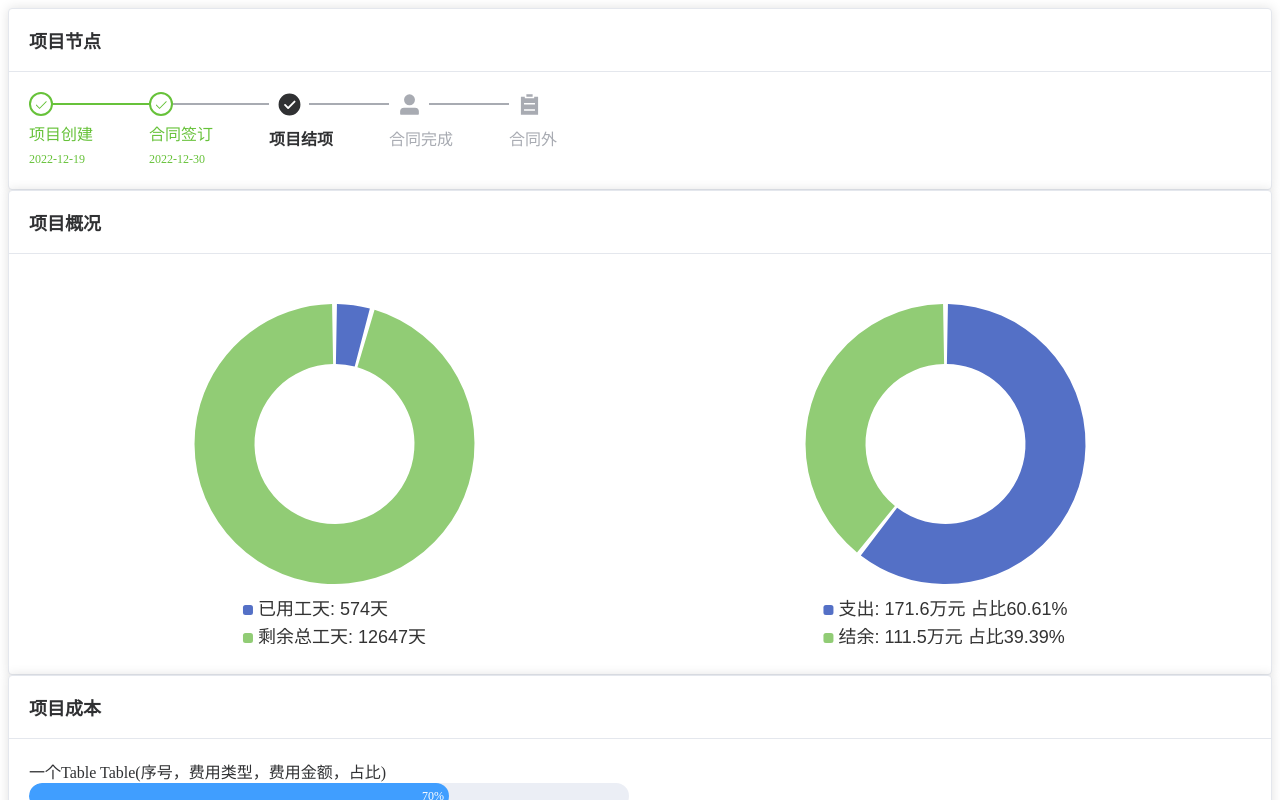
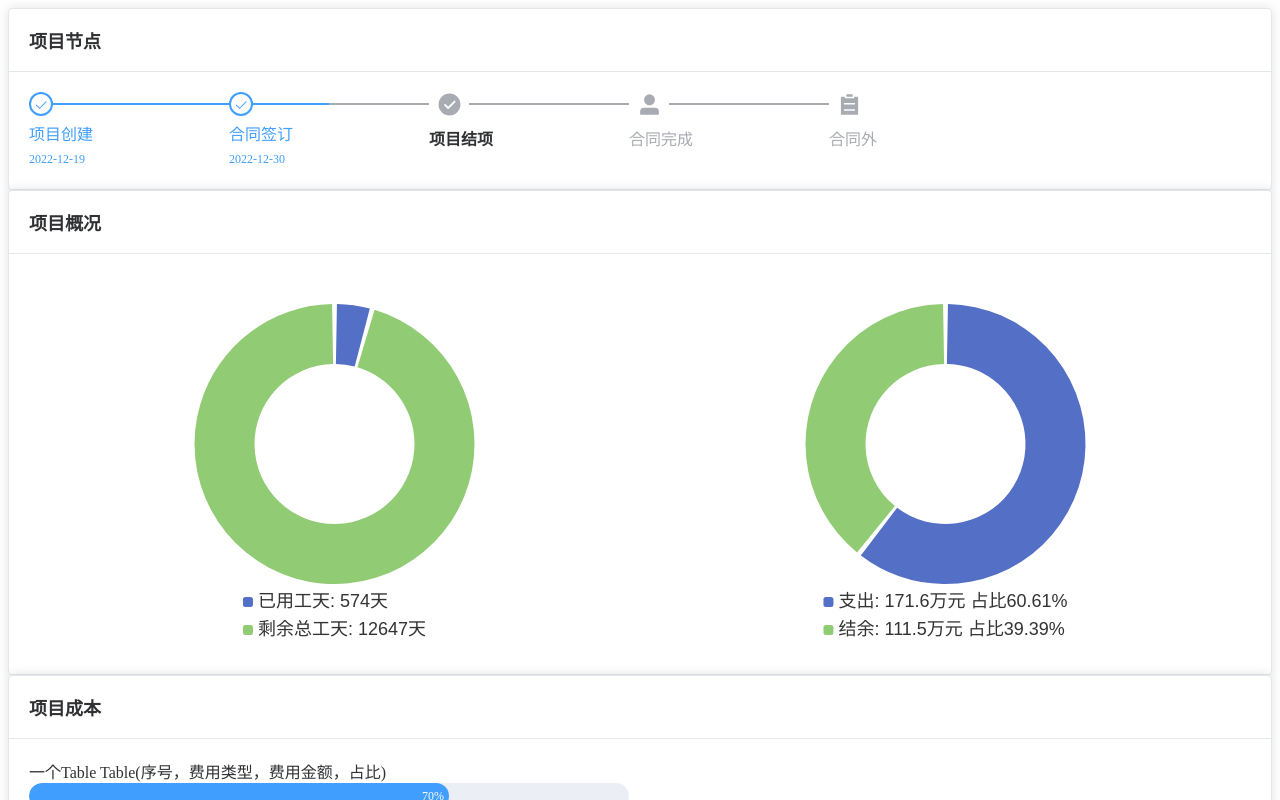
Before and after one commit to suyufan/tianRun, a Vue app: page / in a window 1280 px wide. Shown: the top 800 px of the page. Built offline with nearby package versions, Linux system fonts and the light colour scheme.

Commit message:
feat: 项目节点Step样式细化

```diff
--- a/public/mock-data/project.json
+++ b/public/mock-data/project.json
@@ -12,7 +12,8 @@
     },
     {
       "status": "合同签订",
-      "date": "2022-12-30"
+      "date": "2022-12-30",
+      "class": "step__line--pending"
     },
     {
       "status": "项目结项",
--- a/src/components/PieChart.vue
+++ b/src/components/PieChart.vue
@@ -21,7 +21,6 @@ const initializeChart = () => {
     // 设置扇形图的配置项
     const option = {
       title: {
-        // text: props.title,
         text: formatTitle(props.title),
         left: "center",
         top: "center",
@@ -56,7 +55,7 @@ const initializeChart = () => {
       legend: {
         orient: "vertical",
         left: "center",
-        bottom: "-2%",
+        bottom: "0",
         itemWidth: 10, // 设置图例标识符的宽度
         itemHeight: 10, // 设置图例标识符的高度，使其变成正方形
         itemStyle: {
--- a/src/components/StateStep.vue
+++ b/src/components/StateStep.vue
@@ -1,6 +1,6 @@
 <template>
   <el-steps
-    style="max-width: 600px"
+    style="max-width: 1000px"
     :space="200"
     :active="2"
     finish-status="success"
@@ -11,6 +11,7 @@
       :title="item.status"
       :icon="item.icon"
       :description="item.date"
+      :class="item.class"
     ></el-step>
   </el-steps>
 </template>
@@ -20,9 +21,24 @@
 defineProps(["data"]);
 </script>
 
-<style scoped>
-.demo-progress .el-progress--line {
-  margin-bottom: 15px;
-  max-width: 600px;
+<style>
+.step__line--pending .el-step__head .el-step__line .el-step__line-inner{
+  /* transition-delay: 0ms !important;  */
+  border-width: 1px !important;
+  width: 50% !important;
+}
+.el-step__head.is-success {
+  border-color: #409eff;
+  color: #409eff;
+}
+.el-step__title.is-success {
+  color: #409eff;
+}
+.el-step__description.is-success {
+  color: #409eff;
+}
+.el-step__head.is-process {
+  border-color: #a8abb2;
+  color: #a8abb2;
 }
 </style>
```
